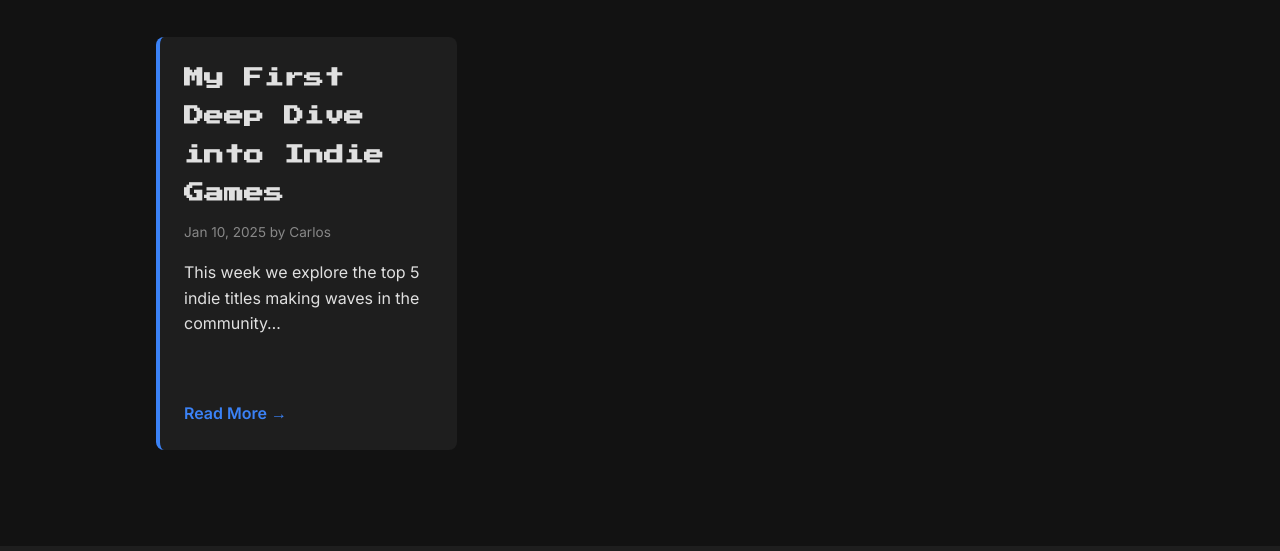
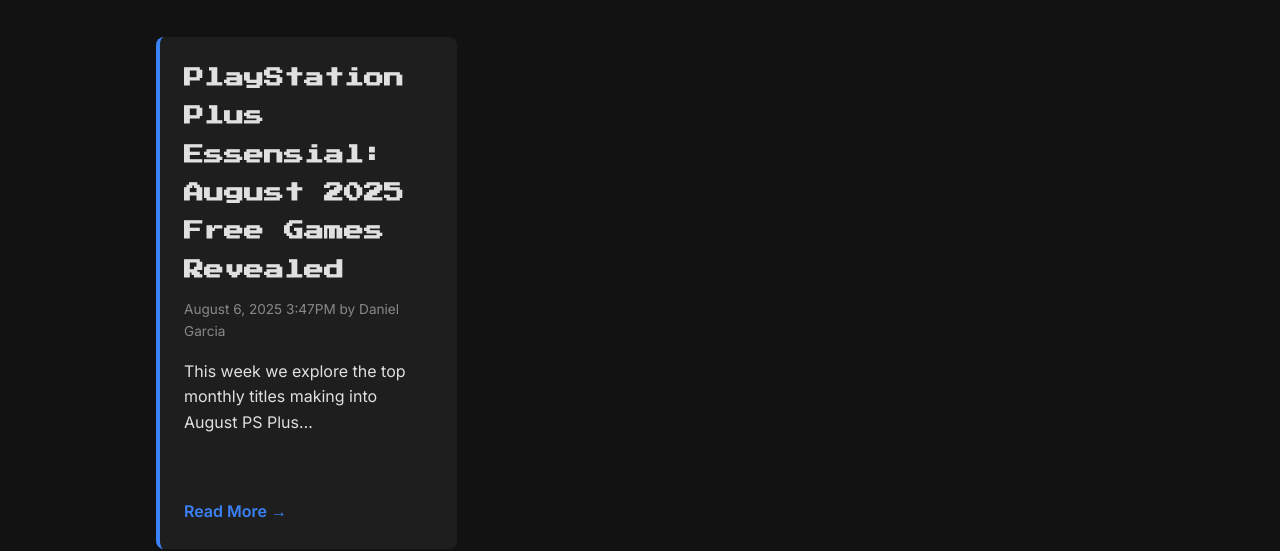
Before and after one commit to WolfSyn/GMN-News-Web, a plain HTML site: page blog.html in a window 1280 px wide. Shown: the part 252-803 px from the top of the page. Drawn offline with Linux system fonts and the light colour scheme.

Commit message:
Update blog.html

```diff
--- a/blog.html
+++ b/blog.html
@@ -25,11 +25,11 @@
       <!-- Post Template: copy this <article> block for each new post -->
       <article class="blog-post">
         <h2 class="post-title">
-          <a href="blog-post-1.html">My First Deep Dive into Indie Games</a>
+          <a href="blog-post-1.html">PlayStation Plus Essensial: August 2025 Free Games Revealed</a>
         </h2>
-        <p class="post-meta">Jan 10, 2025 by Carlos</p>
+        <p class="post-meta">August 6, 2025 3:47PM by Daniel Garcia</p>
         <p class="post-excerpt">
-          This week we explore the top 5 indie titles making waves in the community…
+          This week we explore the top monthly titles making into August PS Plus…
         </p>
         <a href="blog-post-1.html" class="read-more">Read More →</a>
       </article>
```
